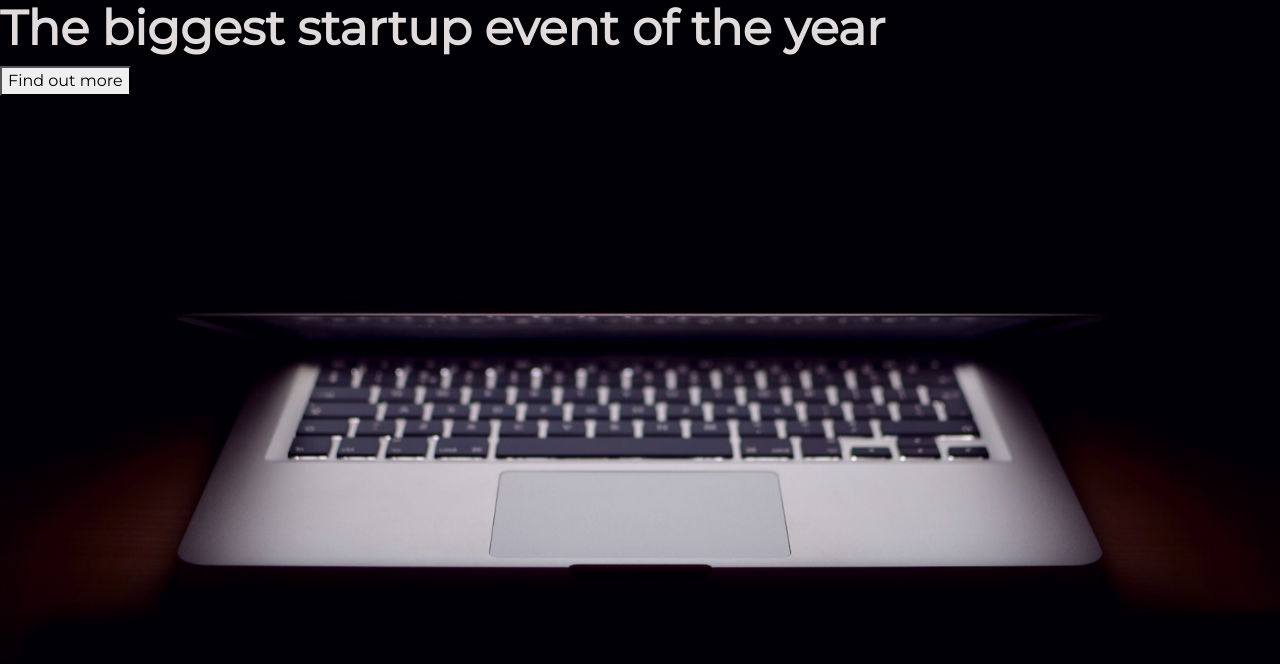
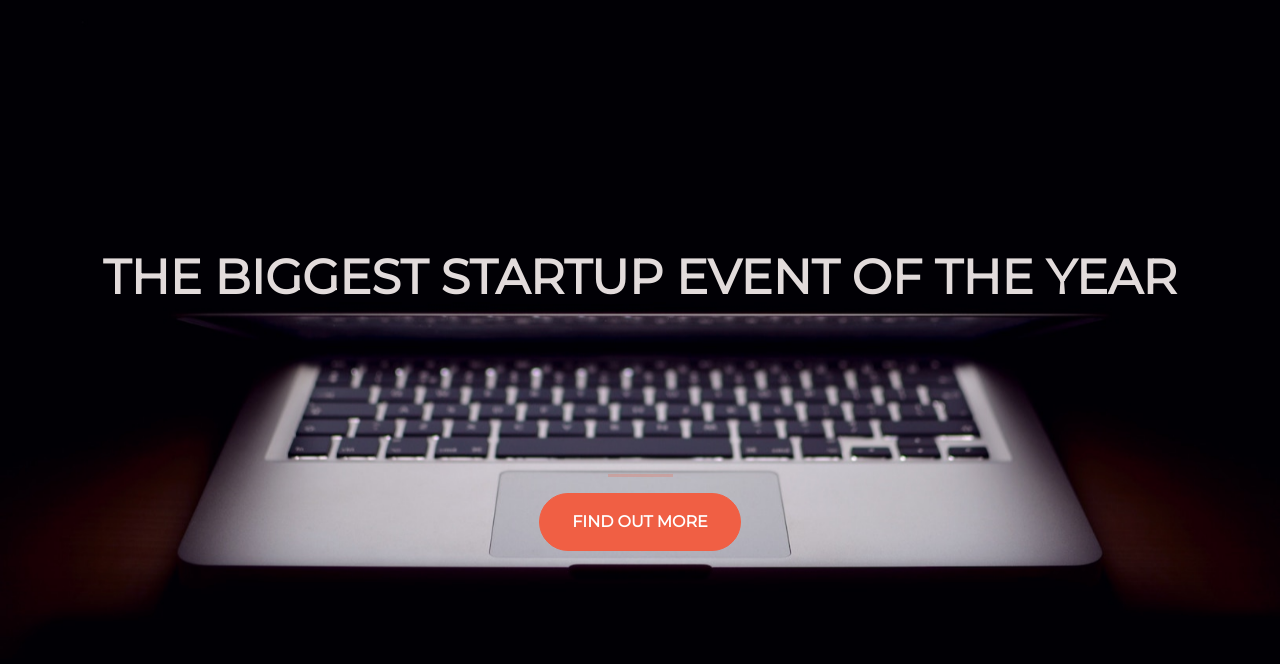
Before and after one commit to bergony/Web-ZTM, a plain HTML site: page startup_files/index.html in a window 1280 px wide. Drawn offline with nearby package versions, Linux system fonts and the light colour scheme.

Commit message:
Finalizado web site

```diff
--- a/startup_files/index.html
+++ b/startup_files/index.html
@@ -29,7 +29,19 @@
     <link href="style.css" rel="stylesheet" />
   </head>
   <body>
-    <h1><strong>The biggest startup event of the year</strong></h1>
-    <button>Find out more</button>
+    <div class="container d-flex align-items-center h-100">
+      <div class="row">
+        <header class="text-center col-12">
+          <h1 class="text-uppercase">
+            <strong>The biggest startup event of the year</strong>
+          </h1>
+        </header>
+        <div class="buffer col-12"></div>
+        <section class="text-center col-12">
+          <hr />
+          <button class="btn btn-primary btn-xl">Find out more</button>
+        </section>
+      </div>
+    </div>
   </body>
 </html>
--- a/startup_files/style.css
+++ b/startup_files/style.css
@@ -11,7 +11,42 @@ html {
 
 }
 
+hr {
+  border-color: #f05f44;
+  border-width: 3px;
+  max-width: 65px;
+  margin: auto;
+  margin-bottom: 1rem;
+}
+
+.buffer {
+  height: 10rem;
+}
+
 h1 {
   font-size: 3rem;
   color: #e2dbdb;
 }
+
+
+.btn {
+  font-weight: 700;
+  border-radius: 300px;
+  text-transform: uppercase;
+}
+
+
+.btn-primary {
+  background-color: #f05f44;
+  border-color: #f05f44;
+}
+
+.btn.btn-primary:hover {
+  background-color: #ee4b08;
+  border-color: #ee4b08;
+  border-width: 4px;
+}
+
+.btn-xl {
+  padding: 1rem 2rem;
+}
```
